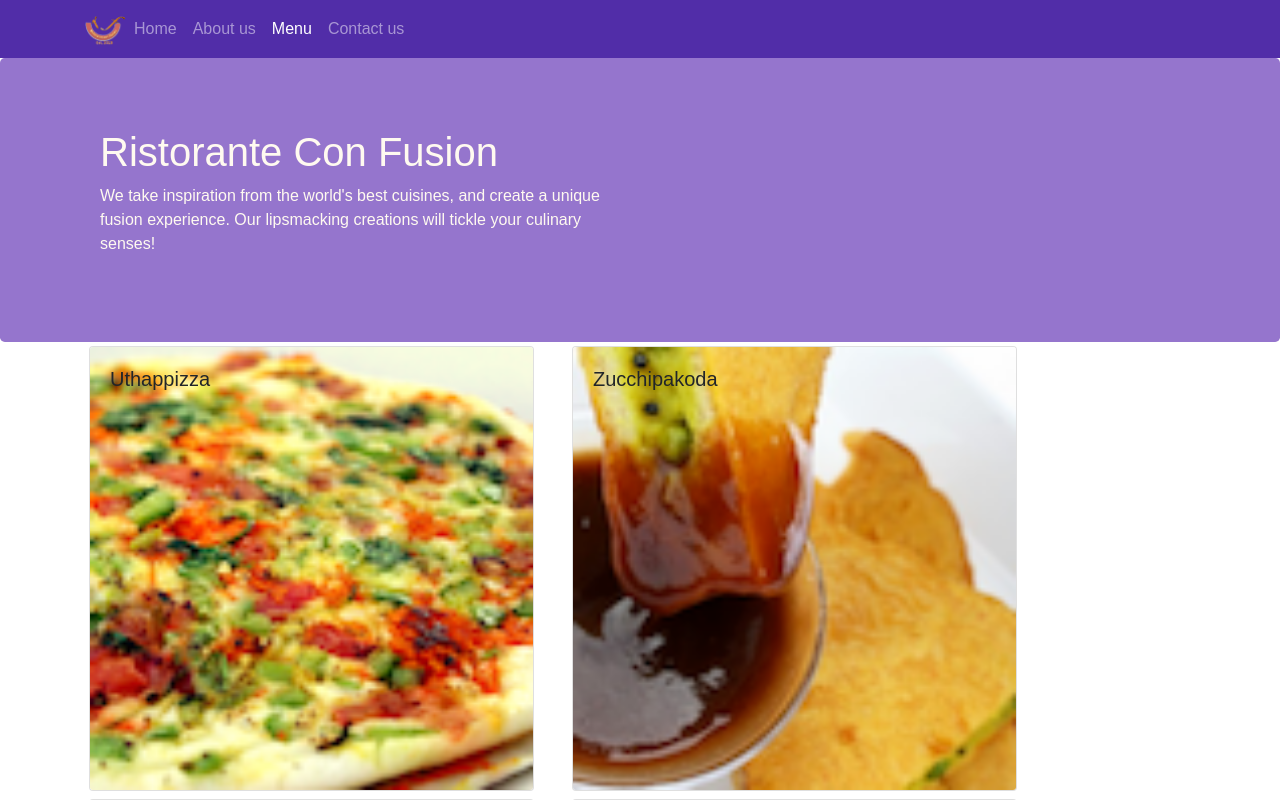
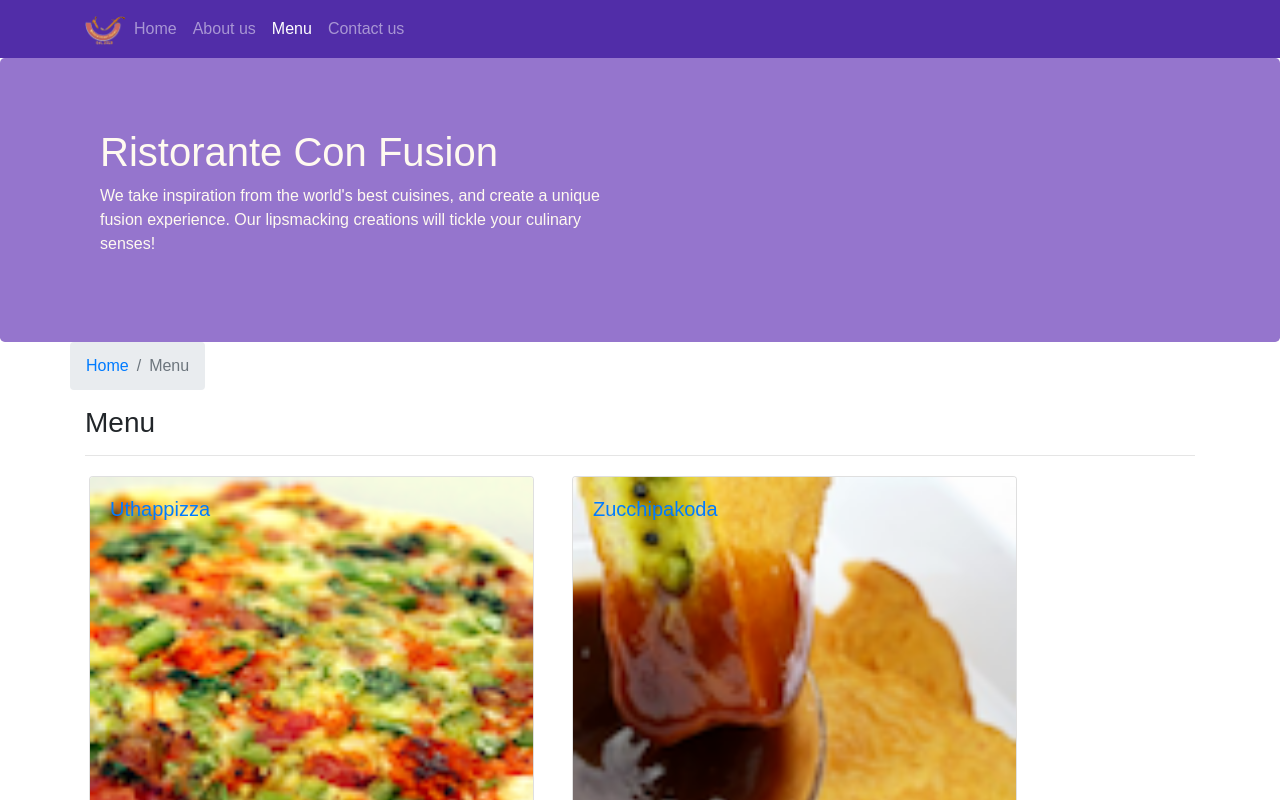
Before and after one commit to sospinal/confusion, a React (Create React App) app: page /menu in a window 1280 px wide. Shown: the top 800 px of the page. Built offline with nearby package versions, Linux system fonts and the light colour scheme; the HTML template or start-up script is replaced by a standard one.

Commit message:
Single Page Applications Part 2

```diff
--- a/src/components/ContactComponent.js
+++ b/src/components/ContactComponent.js
@@ -1,8 +1,22 @@
 import React from "react";
+import { Breadcrumb, BreadcrumbItem } from 'reactstrap'
+import { Link } from 'react-router-dom'
 
 function Contact(props) {
   return (
     <div className="container">
+      <div className="row">
+        <Breadcrumb>
+          <BreadcrumbItem>
+            <Link to="/home">Home</Link>
+          </BreadcrumbItem>
+          <BreadcrumbItem active>Contact us</BreadcrumbItem>
+        </Breadcrumb>
+        <div className="col-12">
+          <h3>Contact us</h3>
+          <hr />
+        </div>
+      </div>
       <div className="row row-content">
         <div className="col-12">
           <h3>Location Information</h3>
--- a/src/components/DishdetailComponent.js
+++ b/src/components/DishdetailComponent.js
@@ -1,11 +1,12 @@
 import React from 'react';
-import { Card, CardImg, CardImgOverlay, CardText, CardBody, CardTitle } from 'reactstrap';
-
+import { Card, CardImg, CardImgOverlay, CardText, CardBody, CardTitle, Breadcrumb, BreadcrumbItem } from 'reactstrap';
+import { Link } from 'react-router-dom'
 
   function RenderDish({dish}) {
 
     if (dish != null) {
       return(
+        <div className='col-12 col-md-5 m-1'>
           <Card>
             <CardImg width='100%' src={dish.image} alt={dish.name} />
             <CardBody>
@@ -13,6 +14,7 @@
               <CardText>{dish.description}</CardText>
             </CardBody>
           </Card>
+        </div>
       );
     } else {
       return(
@@ -21,33 +23,29 @@
     }
   }
 
-  function RenderComments({dish}) {
+  function RenderComments({comments}) {
 
-    if (dish != null) {
-
-      const coms = dish.comments.map((com) => {
-
+    if (comments != null) {
       return (
-          <ul key={com.id} className='list-unstyled'>
-            <li>
-              {com.comment}
+        <div className='col-12 col-md-5 m-1'>
+          <h4>Comments</h4>
+          <ul className='list-unstyled'>
+            {comments.map((comment) => {
+              return (
+                <li key={comment.id}>
+                  <p>{comment.comment}</p>
+                  <p>
+                    -- {comment.author},{" "}
+                    {new Intl.DateTimeFormat("en-US", {
+                      month: "short",
+                      day: "2-digit",
+                      year: "numeric",
+                    }).format(new Date(comment.date))}
+                  </p>
                 </li>
-            <li>
-              -- {com.author}, { }
-              {
-                new Intl.DateTimeFormat('en-US', {
-                  month: 'short', day: '2-digit', year: 'numeric'
-                }).format(new Date(com.date))
-              }
-            </li>
+              );
+            })}
           </ul>
-        );
-      });
-
-      return (
-        <div className='p-3'>
-          <h4>Comments</h4>
-          {coms}
         </div>
       );
 
@@ -60,15 +58,23 @@
 
   const DishDetail = (props) => {
 
-    return(
-      <div className='container'>
-        <div className='row'>
-          <div className='col-12 col-md-5 m-1'>
+    return (
+      <div className="container">
+        <div className="row">
+          <Breadcrumb>
+            <BreadcrumbItem>
+              <Link to="/home">Home</Link>
+            </BreadcrumbItem>
+            <BreadcrumbItem active>{props.dish.name}</BreadcrumbItem>
+          </Breadcrumb>
+          <div className="col-12">
+            <h3>{props.dish.name}</h3>
+            <hr />
+          </div>
+        </div>
+        <div className="row">
             <RenderDish dish={props.dish} />
-          </div>
-          <div className='col-12 col-md-5 m-1'>
-            <RenderComments dish={props.dish} />
-          </div>
+            <RenderComments comments={props.comments} />
         </div>
       </div>
     );
--- a/src/components/MainComponent.js
+++ b/src/components/MainComponent.js
@@ -2,7 +2,7 @@
 import Home from './HomeComponent';
 import Menu from './MenuComponent';
 import Contact from './ContactComponent';
-import Dishdetail from './DishdetailComponent';
+import DishDetail from './DishdetailComponent';
 import Header from './HeaderComponent';
 import Footer from './FooterComponent';
 import { DISHES } from '../shared/dishes';
@@ -36,12 +36,20 @@
       );
     }
 
+    const DishWithId = ({match}) => {
+      return(
+        <DishDetail dish={this.state.dishes.filter((dish) => dish.id === parseInt(match.params.dishId,10))[0]}
+          comments={this.state.comments.filter((comment) => comment.dishId === parseInt(match.params.dishId,10))} />
+      );
+    }
+
     return (
       <div>
         <Header />
         <Switch>
           <Route path='/home' component={HomePage} />
           <Route exact path='/menu' component={() => <Menu dishes={this.state.dishes} />} />
+          <Route path='/menu/:dishId' component={DishWithId} />
           <Route exact path='/contactus' component={Contact} />
           <Redirect to='/home' />
         </Switch>
--- a/src/components/MenuComponent.js
+++ b/src/components/MenuComponent.js
@@ -1,14 +1,17 @@
 import React from 'react';
-import { Card, CardImg, CardImgOverlay, CardText, CardBody, CardTitle } from 'reactstrap';
+import { Card, CardImg, CardImgOverlay, CardTitle, Breadcrumb, BreadcrumbItem } from 'reactstrap';
+import { Link } from 'react-router-dom';
 
   function RenderMenuItem({ dish, onClick }) {
 
     return (
-      <Card onClick={() => onClick(dish.id)}>
-        <CardImg width="100%" src={dish.image} alt={dish.name} />
-        <CardImgOverlay>
-            <CardTitle>{dish.name}</CardTitle>
-        </CardImgOverlay>
+      <Card>
+        <Link to={`/menu/${dish.id}`} >
+          <CardImg width="100%" src={dish.image} alt={dish.name} />
+          <CardImgOverlay>
+              <CardTitle>{dish.name}</CardTitle>
+          </CardImgOverlay>
+        </Link>
       </Card>
     );
   }
@@ -18,13 +21,23 @@
     const menu = props.dishes.map((dish) => {
       return (
       <div key={dish.id} className="col-12 col-md-5 m-1">
-        <RenderMenuItem dish={dish} onClick={props.onClick} />
+        <RenderMenuItem dish={dish} />
       </div>
       );
     });
 
     return (
       <div className="container">
+        <div className='row'>
+          <Breadcrumb>
+            <BreadcrumbItem><Link to='/home'>Home</Link></BreadcrumbItem>
+            <BreadcrumbItem active>Menu</BreadcrumbItem>
+          </Breadcrumb>
+          <div className='col-12'>
+            <h3>Menu</h3>
+            <hr />
+          </div>
+        </div>
         <div className="row">
           {menu}
         </div>
```
Lines whose indentation alone changed are shown as unchanged.
